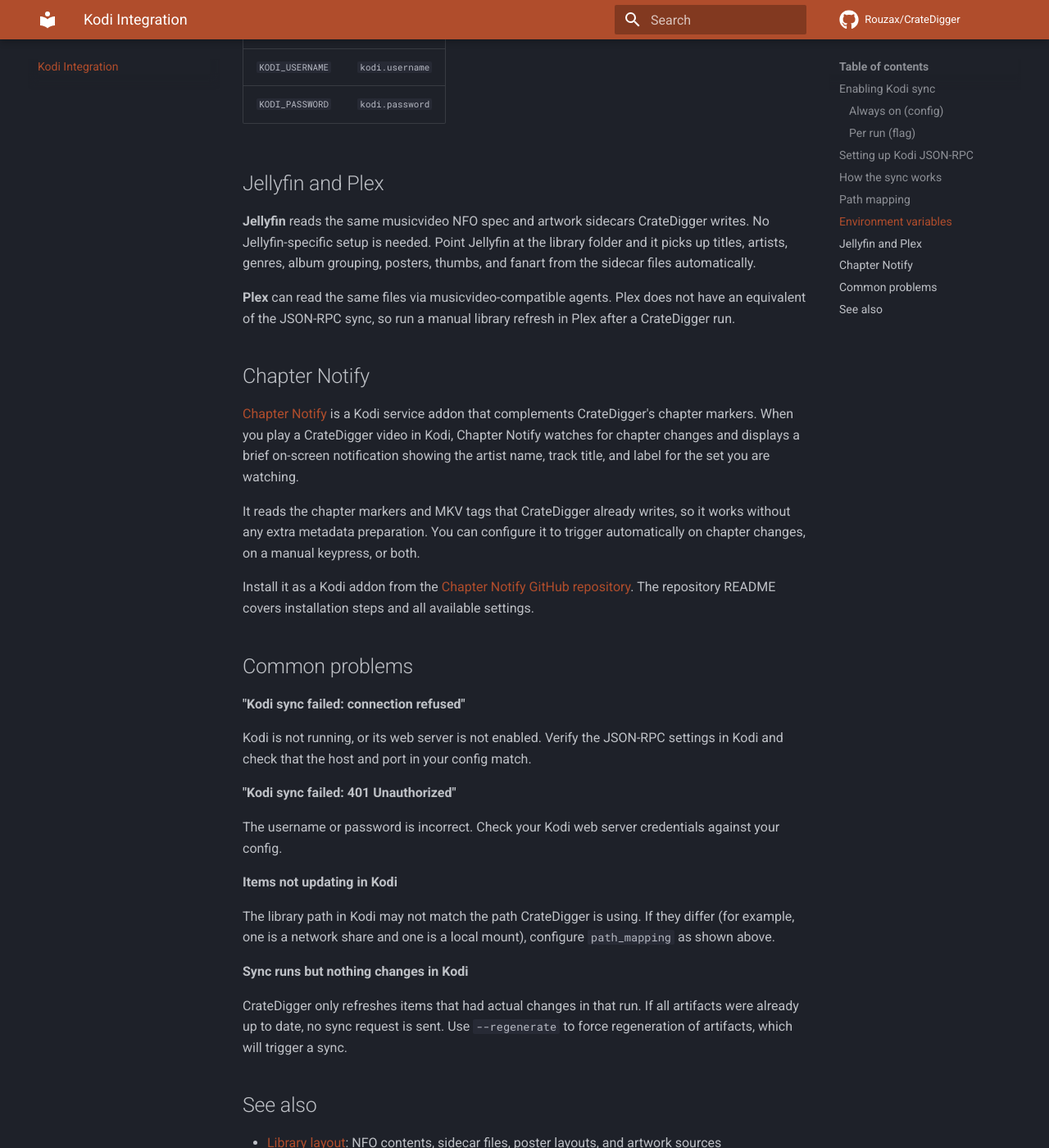
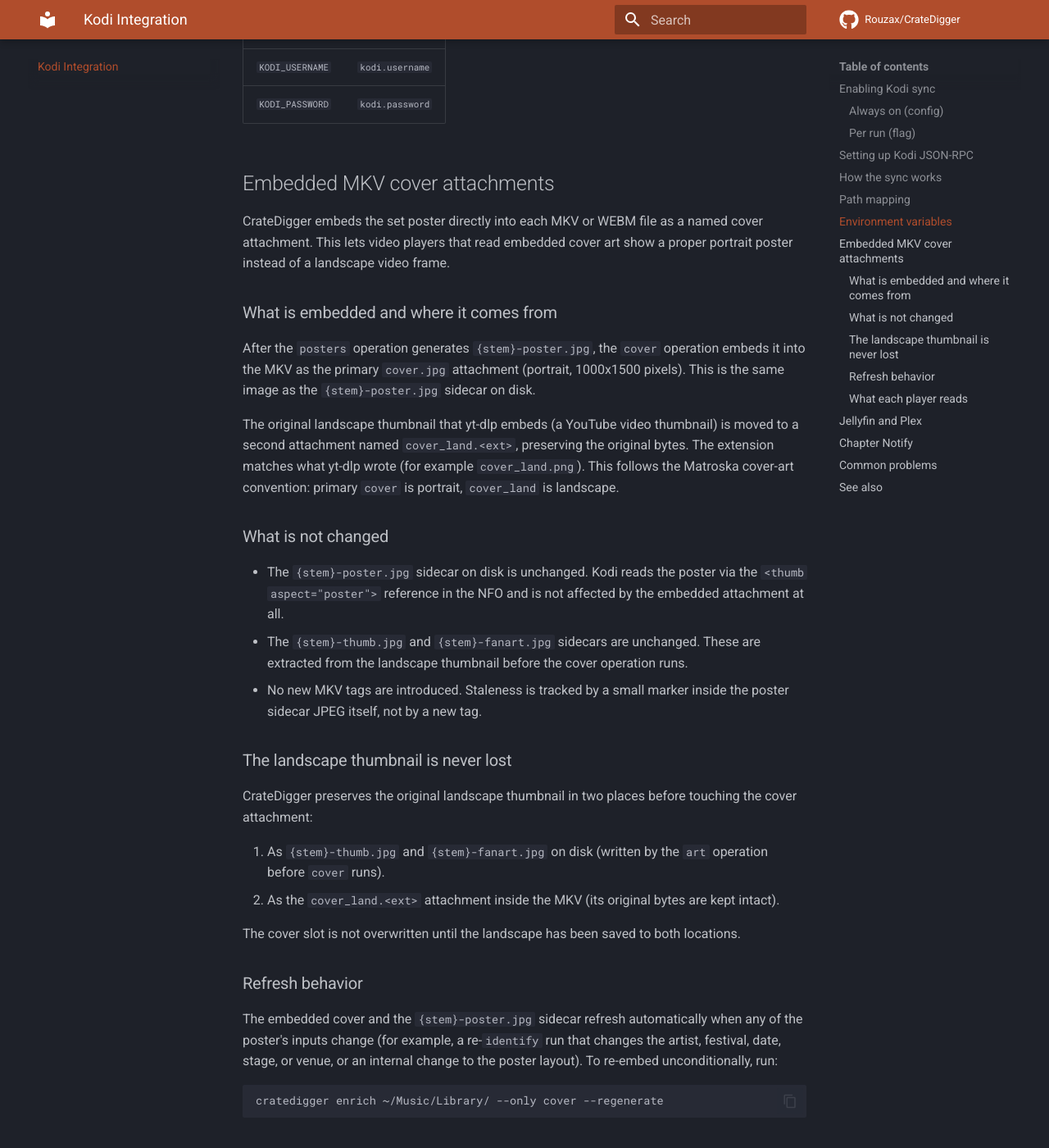
Before and after one commit to Rouzax/CrateDigger, an MkDocs documentation site: the page built from docs/kodi-integration.md, in a window 1280 px wide and 1400 px high, scrolled down 2520 px. Shown: the whole window at 82% size. Built offline with MkDocs 1.6.1 and Material for MkDocs 9.7.7, drawn with Linux system fonts in a browser that asks for light colours; comment, search, counter and statistics services are not loaded; some of the changed text lies outside the part shown.

Commit message:
docs: document cover/cover_land embedding and bump version to 0.22.0

````diff
--- a/docs/commands/enrich.md
+++ b/docs/commands/enrich.md
@@ -106,6 +106,37 @@
 background image is available, so every recording and every folder gets a poster regardless
 of whether a thumbnail exists. Use `--regenerate` to rebuild existing posters.
 
+### cover: embedded MKV cover attachment
+
+Embeds the set poster into each MKV or WEBM file as the primary `cover.jpg` attachment
+(portrait, 1000x1500), so video players that read embedded cover art show a portrait poster
+instead of a landscape video frame.
+
+Before embedding, `cover` preserves the original landscape thumbnail (the YouTube thumbnail
+embedded by yt-dlp) as a second attachment named `cover_land.<ext>`, keeping the original
+bytes intact (for example `cover_land.png`). This follows the Matroska cover-art convention:
+primary `cover` is portrait, `cover_land` is landscape.
+
+The landscape thumbnail is never lost: it is already saved as `{name}-thumb.jpg` and
+`{name}-fanart.jpg` by the `art` operation, and it also lives in the `cover_land` attachment.
+
+The `{name}-poster.jpg` sidecar and its `<thumb aspect="poster">` reference in the NFO are
+unchanged. Kodi reads the sidecar poster via the NFO and is not affected.
+
+**Refresh behavior:** the embedded cover refreshes automatically when the poster's inputs
+change (for example, a re-`identify` that changes the artist, festival, date, stage, or
+venue, or an internal change to the poster layout). Use `--regenerate` to re-embed
+unconditionally:
+
+```bash
+cratedigger enrich ~/Music/Library/ --only cover --regenerate
+```
+
+**Only applies to Matroska files** (`.mkv` and `.webm`) that have a generated poster. Files
+without a poster are skipped.
+
+No new MKV tags are introduced by this operation.
+
 ### nfo: metadata files
 
 Writes an NFO file alongside each video. An NFO file is a small XML file that media
@@ -182,13 +213,15 @@
 
 For each video, `enrich` may create or update:
 
-| File | Created by |
-|------|-----------|
+| File or location | Created by |
+|-----------------|-----------|
 | `{name}-thumb.jpg` | `art` |
 | `{name}-fanart.jpg` | `art` (copy of thumb) |
 | `{name}-poster.jpg` | `posters` |
 | `{name}.nfo` | `nfo` |
 | `folder.jpg` | `posters` (one per folder; generated even without a thumbnail, using gradient fallback) |
+| `cover.jpg` attachment inside the MKV | `cover` (portrait set poster) |
+| `cover_land.<ext>` attachment inside the MKV | `cover` (original landscape thumbnail, preserved) |
 
 Artist artwork is cached to `~/.cache/CrateDigger/artists/{artist}/` (Linux), `~/Library/Caches/CrateDigger/artists/{artist}/` (macOS), or `$env:LOCALAPPDATA\CrateDigger\Cache\artists\{artist}\` (Windows) and reused across runs.
 MKV tag changes (`tags`, `chapter_artist_mbids`, `album_artist_mbids`) are written
@@ -218,6 +251,12 @@
 
 ```bash
 cratedigger enrich ~/Music/Library/ --only chapter_artist_mbids,album_artist_mbids
+```
+
+**Re-embed cover attachments only (for example, after changing the poster layout):**
+
+```bash
+cratedigger enrich ~/Music/Library/ --only cover --regenerate
 ```
 
 **Enrich and notify Kodi when done:**
--- a/docs/kodi-integration.md
+++ b/docs/kodi-integration.md
@@ -83,11 +83,53 @@
 | `KODI_USERNAME` | `kodi.username` |
 | `KODI_PASSWORD` | `kodi.password` |
 
+## Embedded MKV cover attachments
+
+CrateDigger embeds the set poster directly into each MKV or WEBM file as a named cover attachment. This lets video players that read embedded cover art show a proper portrait poster instead of a landscape video frame.
+
+### What is embedded and where it comes from
+
+After the `posters` operation generates `{stem}-poster.jpg`, the `cover` operation embeds it into the MKV as the primary `cover.jpg` attachment (portrait, 1000x1500 pixels). This is the same image as the `{stem}-poster.jpg` sidecar on disk.
+
+The original landscape thumbnail that yt-dlp embeds (a YouTube video thumbnail) is moved to a second attachment named `cover_land.<ext>`, preserving the original bytes. The extension matches what yt-dlp wrote (for example `cover_land.png`). This follows the Matroska cover-art convention: primary `cover` is portrait, `cover_land` is landscape.
+
+### What is not changed
+
+- The `{stem}-poster.jpg` sidecar on disk is unchanged. Kodi reads the poster via the `<thumb aspect="poster">` reference in the NFO and is not affected by the embedded attachment at all.
+- The `{stem}-thumb.jpg` and `{stem}-fanart.jpg` sidecars are unchanged. These are extracted from the landscape thumbnail before the cover operation runs.
+- No new MKV tags are introduced. Staleness is tracked by a small marker inside the poster sidecar JPEG itself, not by a new tag.
+
+### The landscape thumbnail is never lost
+
+CrateDigger preserves the original landscape thumbnail in two places before touching the cover attachment:
+
+1. As `{stem}-thumb.jpg` and `{stem}-fanart.jpg` on disk (written by the `art` operation before `cover` runs).
+2. As the `cover_land.<ext>` attachment inside the MKV (its original bytes are kept intact).
+
+The cover slot is not overwritten until the landscape has been saved to both locations.
+
+### Refresh behavior
+
+The embedded cover and the `{stem}-poster.jpg` sidecar refresh automatically when any of the poster's inputs change (for example, a re-`identify` run that changes the artist, festival, date, stage, or venue, or an internal change to the poster layout). To re-embed unconditionally, run:
+
+```bash
+cratedigger enrich ~/Music/Library/ --only cover --regenerate
+```
+
+### What each player reads
+
+| Player or tool | What it uses |
+|----------------|-------------|
+| **Kodi** | `{stem}-poster.jpg` sidecar via the `<thumb aspect="poster">` reference in the NFO. Unaffected by the embedded attachment. |
+| **Jellyfin** | NFO sidecar references, same as Kodi. |
+| **Plex** and generic players | The embedded `cover.jpg` attachment. These players now get a portrait poster instead of a landscape video frame. |
+| **TrackSplit** | The embedded `cover_land.<ext>` attachment, which it reads as the background for the square music covers it builds. |
+
 ## Jellyfin and Plex
 
 **Jellyfin** reads the same musicvideo NFO spec and artwork sidecars CrateDigger writes. No Jellyfin-specific setup is needed. Point Jellyfin at the library folder and it picks up titles, artists, genres, album grouping, posters, thumbs, and fanart from the sidecar files automatically.
 
-**Plex** can read the same files via musicvideo-compatible agents. Plex does not have an equivalent of the JSON-RPC sync, so run a manual library refresh in Plex after a CrateDigger run.
+**Plex** can read the same files via musicvideo-compatible agents. Plex does not have an equivalent of the JSON-RPC sync, so run a manual library refresh in Plex after a CrateDigger run. With the embedded `cover.jpg` attachment in place, Plex shows the portrait set poster as the thumbnail.
 
 ## Chapter Notify
 
--- a/pyproject.toml
+++ b/pyproject.toml
@@ -1,6 +1,6 @@
 [project]
 name = "cratedigger"
-version = "0.21.0"
+version = "0.22.0"
 description = "Festival set & concert library manager"
 requires-python = ">=3.11"
 dependencies = [
````
Also changed, not shown: CHANGELOG.md (+4 -0 lines), docs/getting-started.md (+3 -0 lines), docs/index.md (+1 -1 lines).
